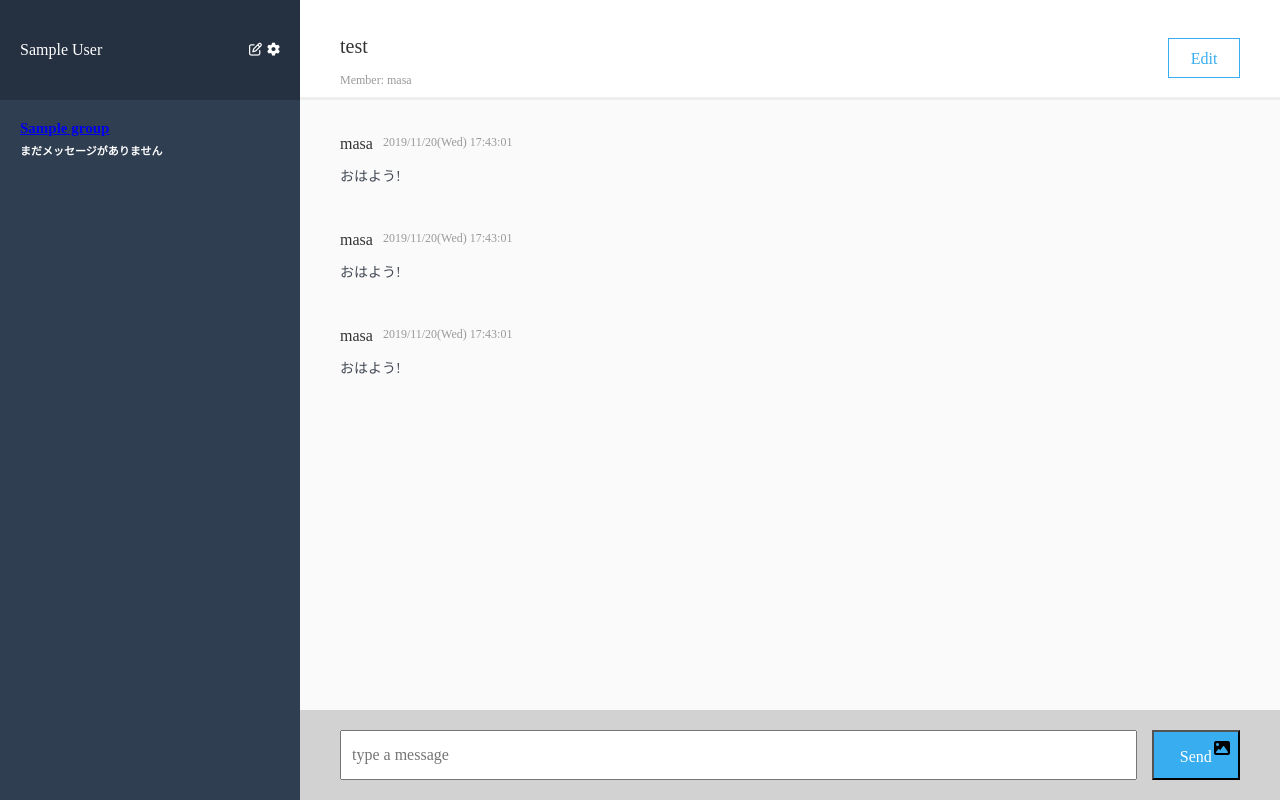
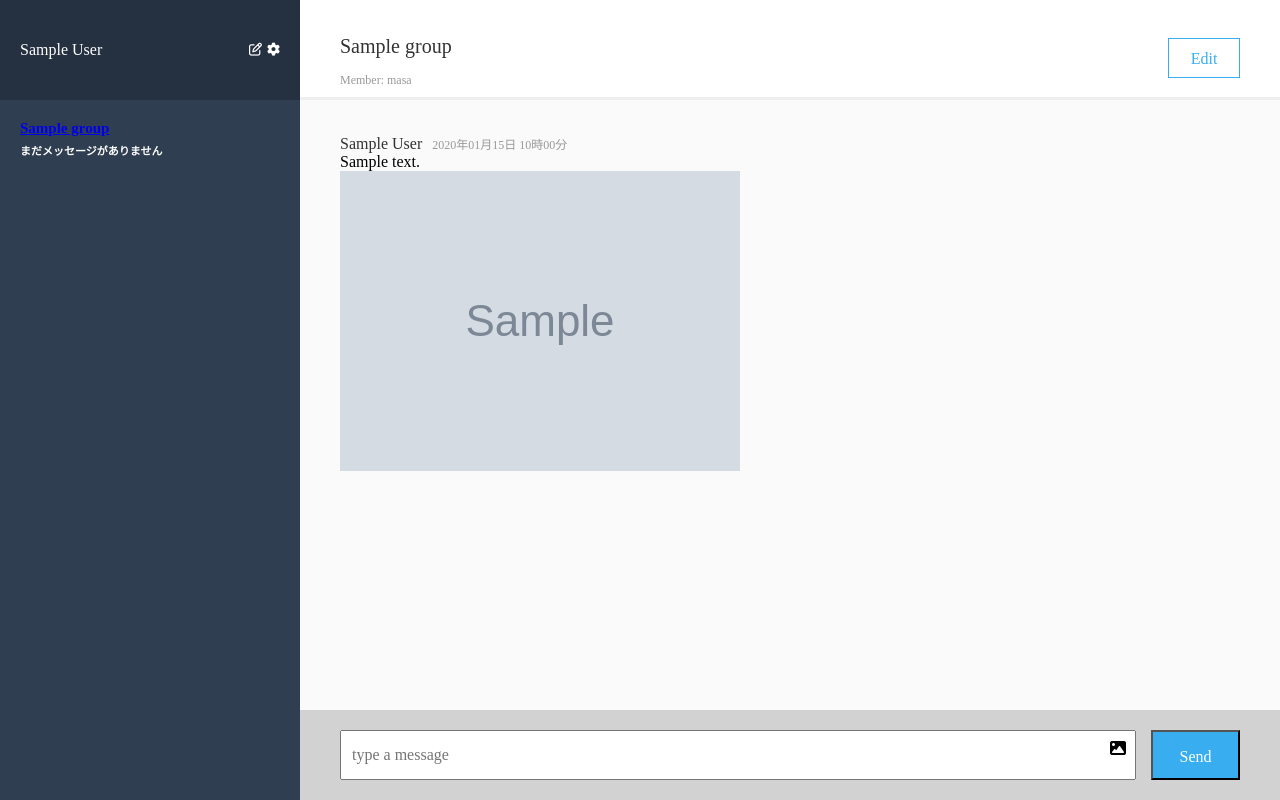
Before and after one commit to kr95656/chat-space, a Rails app: page /groups/1/messages in a window 1280 px wide. Run offline with Rails 7, Linux system fonts and the light colour scheme; a user stored in the database is signed in; tables that the repository leaves empty hold one stand-in row (values such as "Sample post"); grey boxes marked "Sample" are stand-in pictures; style sheets or scripts are compiled from the project's sources; some libraries are stand-ins or nearby versions.

Commit message:
メッセージ送信

```diff
--- a/app/models/message.rb
+++ b/app/models/message.rb
@@ -3,5 +3,6 @@ class Message < ApplicationRecord
   belongs_to :user
 
   validates :text, presence: true, unless: :image?
+
   mount_uploader :image, ImageUploader
 end
--- a/app/views/messages/_main_chat.html.haml
+++ b/app/views/messages/_main_chat.html.haml
@@ -3,48 +3,35 @@
     %ul.info-menu
       %li.info-menu__group-info
         %p.group-info--name
-          test
+          = @group.name
         %p.group-info--member
           Member: masa
       %li.info-menu__group-info
         = link_to "#", class: "group-info--edit" do
           Edit
   .chat-main__message-list
-    %ul.post-menu
-      %li.post-menu__list
-        %ul.post-detail
-          %li.post-detail__user-name
-            masa
-          %li.post-detail__post-date
-            2019/11/20(Wed) 17:43:01
-        %p.post-content
-          おはよう!
-      %li.post-menu__list
-        %ul.post-detail
-          %li.post-detail__user-name
-            masa
-          %li.post-detail__post-date
-            2019/11/20(Wed) 17:43:01
-        %p.post-content
-          おはよう!
-      %li.post-menu__list
-        %ul.post-detail
-          %li.post-detail__user-name
-            masa
-          %li.post-detail__post-date
-            2019/11/20(Wed) 17:43:01
-        %p.post-content
-          おはよう!
+    .messages
+      = render @messages
+  -# .chat-main__message-list
+  -#   %ul.post-menu
+  -#     %li.post-menu__list
+  -#       %ul.post-detail
+  -#         %li.post-detail__user-name
+  -#           masa
+  -#         %li.post-detail__post-date
+  -#           2019/11/20(Wed) 17:43:01
+  -#       %p.post-content
+  -#         おはよう!
 
   .chat-main__message-form
     %form.new_message
-      .input-box
-        = form_for [@group, @message] do |f|
+      = form_for [@group, @message] do |f|
+        .input-box
           = f.text_field :text, class: 'input-box__text', placeholder: 'type a message'
-          = f.label :image, class: 'input-box__image' do
+          = f.label :file, class: 'input-box__image' do
             = icon('fas', 'image')
-            = f.file_field :image, class: 'input-box__image__file'
-          = f.submit 'Send', class: 'submit-btn'
+            = f.file_field :file, class: 'input-box__image__file'
+        = f.submit 'Send', class: 'submit-btn'
 
   -# .chat-main__message-form
   -#   %form.new_message
--- /dev/null
+++ b/app/views/messages/_message.html.haml
@@ -0,0 +1,11 @@
+%ul.post-menu
+  %li.post-menu__list
+    %ul.post-detail
+      %li.post-detail__user-name
+        = message.user.name
+      %li.post-detail__post-date
+        = message.created_at.strftime("%Y年%m月%d日 %H時%M分")
+  - if message.text.present?
+    %p.post-content
+      = message.text
+  = image_tag message.image.url, class: 'lower-message__image' if message.image.present?
--- a/app/views/messages/_side_bar.html.haml
+++ b/app/views/messages/_side_bar.html.haml
@@ -15,7 +15,7 @@
       %ul.group-menu
         %li.group-menu__list
           %p.group-menu__list__group-name
-            = link_to '#' do
+            = link_to group_messages_path(group) do
               = group.name
           %p.group-menu__list__group-message
             まだメッセージがありません
--- a/config/routes.rb
+++ b/config/routes.rb
@@ -1,9 +1,8 @@
 Rails.application.routes.draw do
   devise_for :users
-
   root "groups#index"
   resources :users, only: [:edit, :update]
-  resources :groups, only: [:index, :new, :create, :edit, :update] do
+  resources :groups, only: [:new, :create, :edit, :update] do
     resources :messages, only: [:index, :create]
   end
 end
```
Also changed, not shown: 1 other file.
